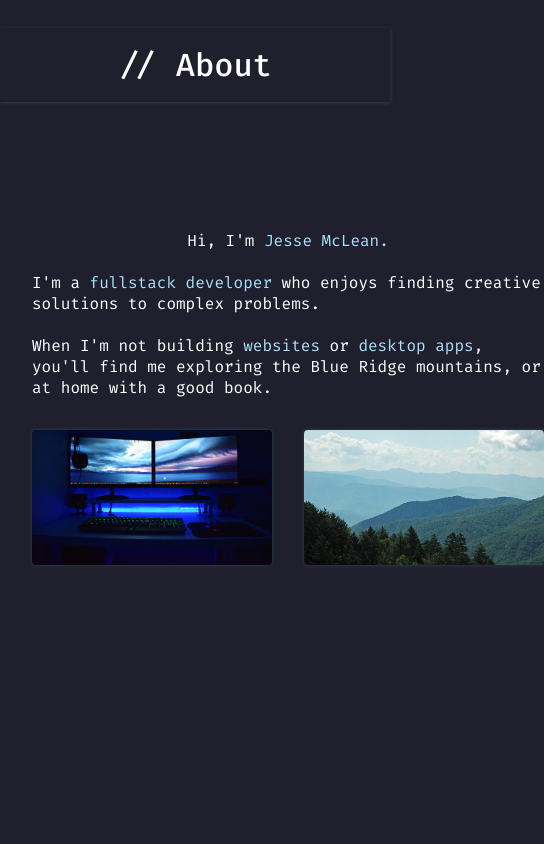
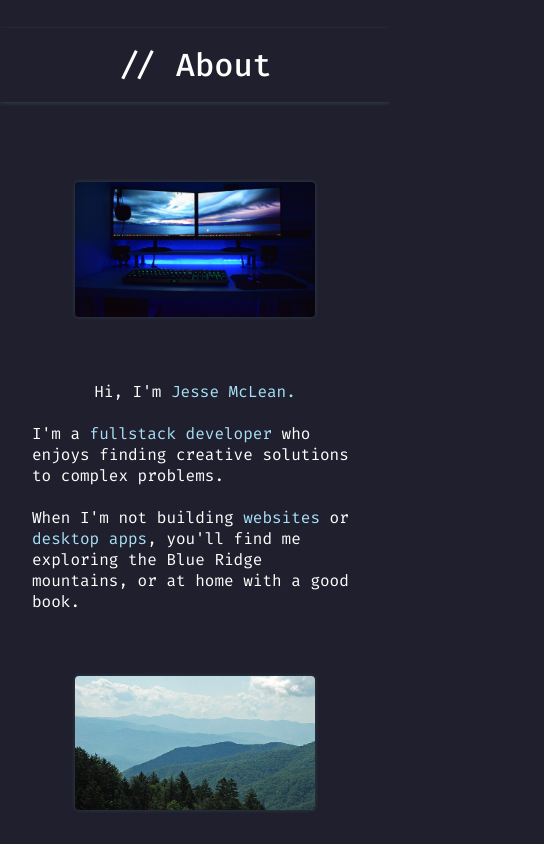
Before and after one commit to jamclean23/jm-portfolio, a React app: page /#/ in a window 390 px wide. Shown: the part 880-1724 px from the top of the page, 544 px wide, since content can reach past the window. Built offline with nearby package versions, Linux system fonts and the light colour scheme.

Commit message:
Add media queries to prevent overflow of about section

```diff
--- a/src/React/components/HomePage/About/About.css
+++ b/src/React/components/HomePage/About/About.css
@@ -44,7 +44,20 @@
     color: var(--accent-name-color);
 }
 
-@media (max-width: 950px) {
+@media (max-width: 580px) {
+    .About .contentWrapper {
+        display: flex;
+        flex-direction: column;
+        gap: 4rem;
+        padding: 3rem 2rem;
+    }
+
+    .About .text {
+        padding-inline: 0;
+    }
+}
+
+@media (max-width: 950px) and (min-width: 581px) {
     .About .contentWrapper {
         display: grid;
         grid-template-areas:
```
Also changed, not shown: 2 other files (tests, documents, lock files or other folders).
